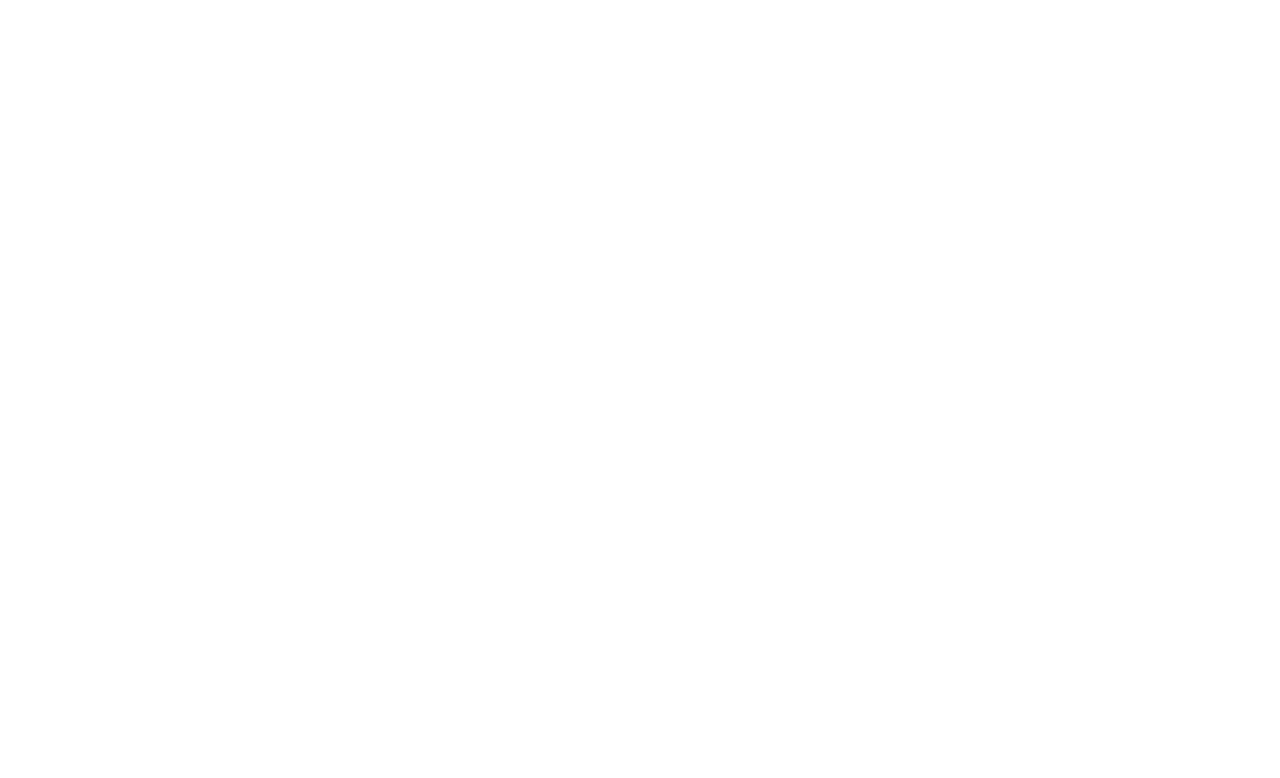
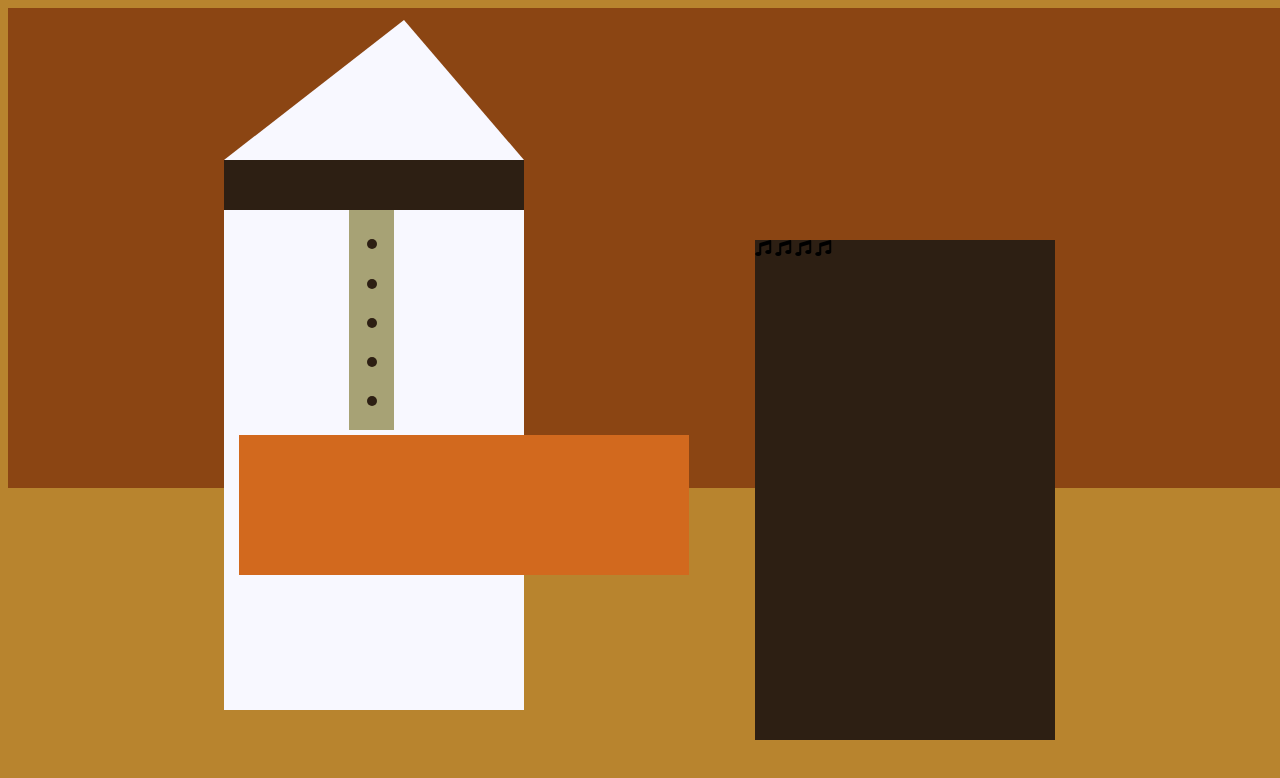
Before and after one commit to nagimtm/Picasso-Painting, a plain HTML site: page index.html in a window 1280 px wide. Drawn offline with Linux system fonts and the light colour scheme.

Commit message:
Add houses skeletons and color.

```diff
--- a/index.html
+++ b/index.html
@@ -8,6 +8,36 @@
     <title>Picasso Painting</title>
 </head>
 <body>
-
+    <div id="back-wall"></div>
+    <div class="characters">
+        <div id="offwhite-character">
+            <div id="white-hat"></div>
+            <div id="black-mask">
+                <div class="eyes left"></div>
+                <div class="eyes right"></div>
+            </div>
+            <div id="gray-instrument">
+                <div class="black-dot"></div>
+                <div class="black-dot"></div>
+                <div class="black-dot"></div>
+                <div class="black-dot"></div>
+                <div class="black-dot"></div>
+            </div>
+            <div id="tan-table"></div>
+        </div>
+        <div id="black-character">
+            <div id="black-hat"></div>
+            <div id="gray-mask">
+                <div class="eyes left"></div>
+                <div class="eyes right"></div>
+            </div>
+            <div id="white-paper">
+                <i class="fa fa-music"></i>
+                <i class="fa fa-music"></i>
+                <i class="fa fa-music"></i>
+                <i class="fa fa-music"></i>
+            </div>
+        </div>
+    </div>
 </body>
 </html>
--- a/styles.css
+++ b/styles.css
@@ -0,0 +1,86 @@
+body {
+    background-color: rgb(184, 132, 46);
+
+}
+
+#back-wall {
+    background-color: #8b4513;
+    width: 100%;
+    height: 60%;
+    position: absolute;
+    /*top: 0;
+    left: 0;*/
+    z-index: -1;
+}
+
+#offwhite-character {
+    width: 300px;
+    height: 550px;
+    background-color: GhostWhite;
+    position: absolute;
+    top: 20%;
+    left: 17.5%;
+}
+
+#white-hat {
+    width: 0;
+    height: 0;
+    border-style: solid;
+    border-width: 0 120px 140px 180px;
+    border-top-color: transparent;
+    border-right-color: transparent;
+    border-left-color: transparent;
+    border-bottom-color: ghostwhite;
+    position: absolute;
+    top: -140px;
+    left: 0;
+}
+
+#black-mask {
+    width: 100%;
+    height: 50px;
+    background-color: rgb(45, 31, 19);
+    position: absolute;
+    top: 0;
+    left: 0;
+    z-index: 1;
+}
+
+#gray-instrument {
+    width: 15%;
+    height: 40%;
+    background-color: rgb(167, 162, 117);
+    position: absolute;
+    top: 50px;
+    left: 125px;
+    z-index: 1;
+}
+
+.black-dot {
+    width: 10px;
+    height: 10px;
+    background-color: rgb(45, 31, 19);
+    border-radius: 50%;
+    display: block;
+    margin: auto;
+    margin-top: 65%;
+}
+
+#tan-table {
+    width: 450px;
+    height: 140px;
+    background-color: #d2691e;
+    position: absolute;
+    top: 275px;
+    left: 15px;
+    z-index: 1;
+}
+
+#black-character {
+    width: 300px;
+    height: 500px;
+    background-color: rgb(45, 31, 19);
+    position: absolute;
+    top: 30%;
+    left: 59%;
+}
```
